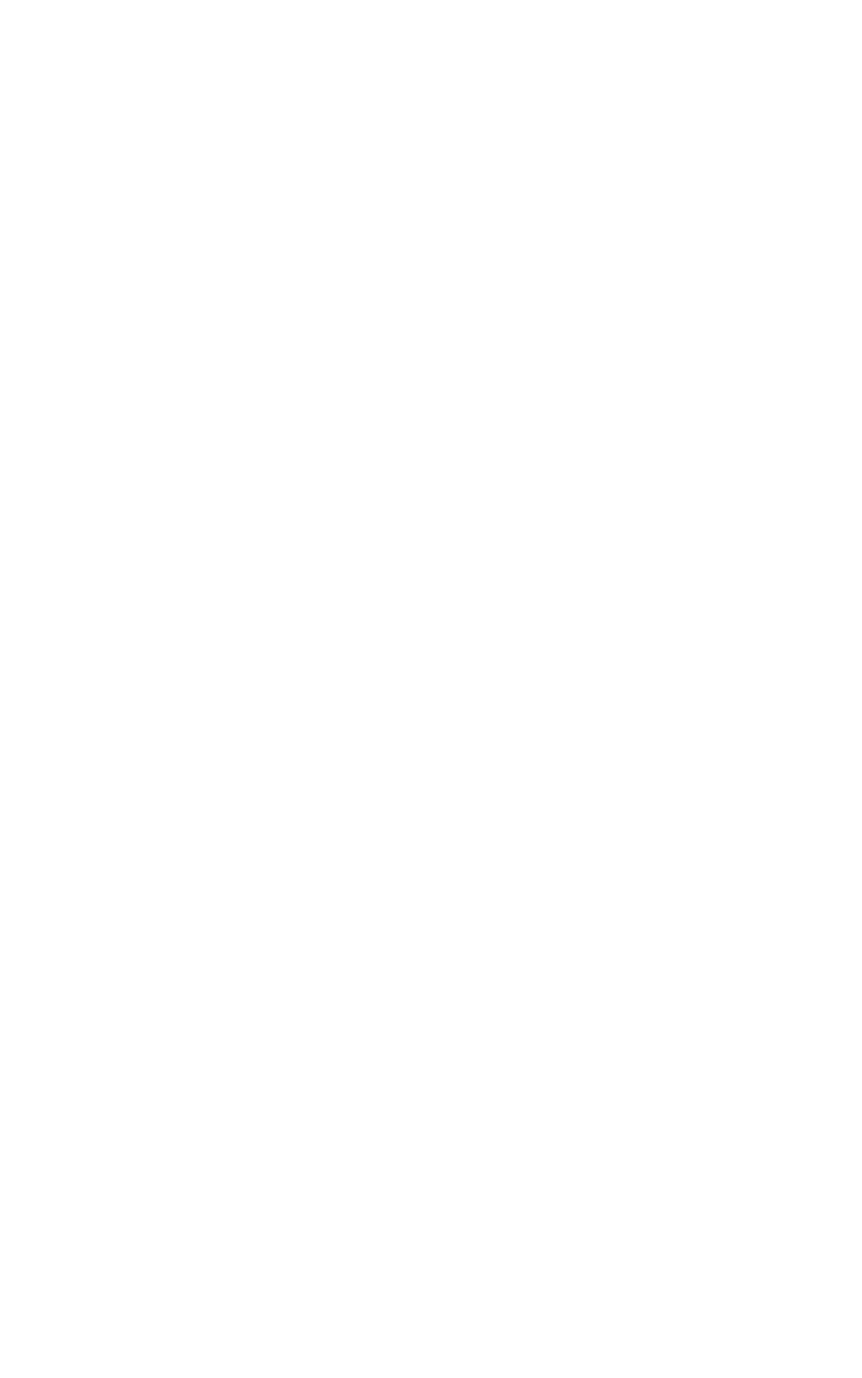
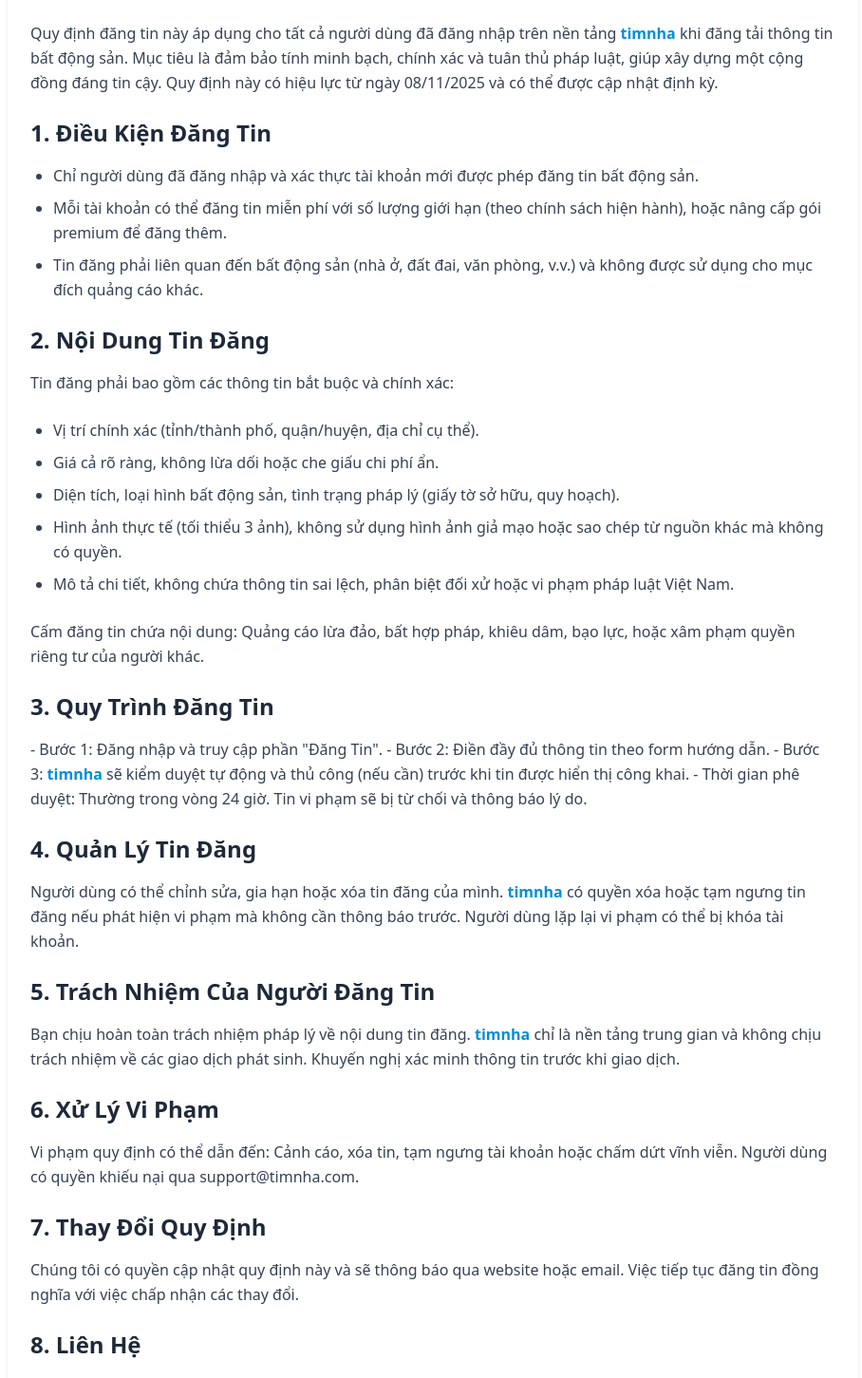
Before and after one commit to hdpiscoding/KLTN-FE, a React (Vite) app in the folder fe/: page /posting-regulation in a window 1280 px wide. Before the commit this address had no page. Shown: the part 142-1593 px from the top of the page at 95% size, without its empty margins (184-1092 px from the left). Before the commit the page ends 800 px from the top, so only its background shows below. Built offline with nearby package versions, Linux system fonts and the light colour scheme; the HTML template or start-up script is replaced by a standard one.

Commit message:
feat(pages): add PostingRegulation

```diff
--- a/fe/src/App.tsx
+++ b/fe/src/App.tsx
@@ -13,6 +13,7 @@ import {FAQ} from "@/pages/FAQ.tsx";
 import TermsOfUse from "@/pages/TermOfUse.tsx";
 import OperatingRegulations from "@/pages/OperatingRegulations.tsx";
 import PrivacyPolicy from "@/pages/PrivacyPolicy.tsx";
+import PostingRegulations from "@/pages/PostingRegulations.tsx";
 
 function App() {
 
@@ -39,6 +40,7 @@ function App() {
                       <Route path="/term-of-use" element={<TermsOfUse/>}/>
                       <Route path="/operating-regulation" element={<OperatingRegulations/>}/>
                       <Route path="/privacy-policy" element={<PrivacyPolicy/>}/>
+                      <Route path="/posting-regulation" element={<PostingRegulations/>}/>
                   </Route>
 
               </Routes>
--- a/fe/src/layouts/Footer.tsx
+++ b/fe/src/layouts/Footer.tsx
@@ -80,7 +80,7 @@ export const Footer = () => {
                                     </Link>
                                 </li>
                                 <li>
-                                    <Link to="/posting-rules" className="text-gray-600 hover:text-[#008DDA] transition-colors">
+                                    <Link to="/posting-regulation" className="text-gray-600 hover:text-[#008DDA] transition-colors">
                                         Quy định đăng tin
                                     </Link>
                                 </li>
@@ -97,7 +97,7 @@ export const Footer = () => {
                                 </p>
                                 <p className="flex items-center gap-2">
                                     <Mail className="w-4 h-4 flex-shrink-0" />
-                                    <span>abc@gmail.com</span>
+                                    <span>support@timnha.com</span>
                                 </p>
                                 <p className="flex items-center gap-2">
                                     <MapPin className="w-4 h-4 flex-shrink-0" />
--- /dev/null
+++ b/fe/src/pages/PostingRegulations.tsx
@@ -0,0 +1,75 @@
+import React from 'react';
+
+const PostingRegulations: React.FC = () => {
+    return (
+        <div className="max-w-4xl my-4 mx-auto p-6 bg-white shadow-md rounded-lg">
+            <h3 className="text-3xl font-bold mb-6 text-center text-gray-800">Quy Định Đăng Tin</h3>
+            <p className="mb-6 text-gray-700 leading-relaxed">
+                Quy định đăng tin này áp dụng cho tất cả người dùng đã đăng nhập trên nền tảng <span className="text-[#008DDA] font-semibold">timnha</span> khi đăng tải thông tin bất động sản. Mục tiêu là đảm bảo tính minh bạch, chính xác và tuân thủ pháp luật, giúp xây dựng một cộng đồng đáng tin cậy. Quy định này có hiệu lực từ ngày 08/11/2025 và có thể được cập nhật định kỳ.
+            </p>
+
+            <h4 className="text-2xl font-semibold mb-4 text-gray-800">1. Điều Kiện Đăng Tin</h4>
+            <ul className="list-disc pl-6 mb-6 text-gray-700 leading-relaxed">
+                <li className="mb-2">
+                    Chỉ người dùng đã đăng nhập và xác thực tài khoản mới được phép đăng tin bất động sản.
+                </li>
+                <li className="mb-2">
+                    Mỗi tài khoản có thể đăng tin miễn phí với số lượng giới hạn (theo chính sách hiện hành), hoặc nâng cấp gói premium để đăng thêm.
+                </li>
+                <li className="mb-2">
+                    Tin đăng phải liên quan đến bất động sản (nhà ở, đất đai, văn phòng, v.v.) và không được sử dụng cho mục đích quảng cáo khác.
+                </li>
+            </ul>
+
+            <h4 className="text-2xl font-semibold mb-4 text-gray-800">2. Nội Dung Tin Đăng</h4>
+            <p className="mb-6 text-gray-700 leading-relaxed">
+                Tin đăng phải bao gồm các thông tin bắt buộc và chính xác:
+            </p>
+            <ul className="list-disc pl-6 mb-6 text-gray-700 leading-relaxed">
+                <li className="mb-2">Vị trí chính xác (tỉnh/thành phố, quận/huyện, địa chỉ cụ thể).</li>
+                <li className="mb-2">Giá cả rõ ràng, không lừa dối hoặc che giấu chi phí ẩn.</li>
+                <li className="mb-2">Diện tích, loại hình bất động sản, tình trạng pháp lý (giấy tờ sở hữu, quy hoạch).</li>
+                <li className="mb-2">Hình ảnh thực tế (tối thiểu 3 ảnh), không sử dụng hình ảnh giả mạo hoặc sao chép từ nguồn khác mà không có quyền.</li>
+                <li className="mb-2">Mô tả chi tiết, không chứa thông tin sai lệch, phân biệt đối xử hoặc vi phạm pháp luật Việt Nam.</li>
+            </ul>
+            <p className="mb-6 text-gray-700 leading-relaxed">
+                Cấm đăng tin chứa nội dung: Quảng cáo lừa đảo, bất hợp pháp, khiêu dâm, bạo lực, hoặc xâm phạm quyền riêng tư của người khác.
+            </p>
+
+            <h4 className="text-2xl font-semibold mb-4 text-gray-800">3. Quy Trình Đăng Tin</h4>
+            <p className="mb-6 text-gray-700 leading-relaxed">
+                - Bước 1: Đăng nhập và truy cập phần "Đăng Tin".
+                - Bước 2: Điền đầy đủ thông tin theo form hướng dẫn.
+                - Bước 3: <span className="text-[#008DDA] font-semibold">timnha</span> sẽ kiểm duyệt tự động và thủ công (nếu cần) trước khi tin được hiển thị công khai.
+                - Thời gian phê duyệt: Thường trong vòng 24 giờ. Tin vi phạm sẽ bị từ chối và thông báo lý do.
+            </p>
+
+            <h4 className="text-2xl font-semibold mb-4 text-gray-800">4. Quản Lý Tin Đăng</h4>
+            <p className="mb-6 text-gray-700 leading-relaxed">
+                Người dùng có thể chỉnh sửa, gia hạn hoặc xóa tin đăng của mình. <span className="text-[#008DDA] font-semibold">timnha</span> có quyền xóa hoặc tạm ngưng tin đăng nếu phát hiện vi phạm mà không cần thông báo trước. Người dùng lặp lại vi phạm có thể bị khóa tài khoản.
+            </p>
+
+            <h4 className="text-2xl font-semibold mb-4 text-gray-800">5. Trách Nhiệm Của Người Đăng Tin</h4>
+            <p className="mb-6 text-gray-700 leading-relaxed">
+                Bạn chịu hoàn toàn trách nhiệm pháp lý về nội dung tin đăng. <span className="text-[#008DDA] font-semibold">timnha</span> chỉ là nền tảng trung gian và không chịu trách nhiệm về các giao dịch phát sinh. Khuyến nghị xác minh thông tin trước khi giao dịch.
+            </p>
+
+            <h4 className="text-2xl font-semibold mb-4 text-gray-800">6. Xử Lý Vi Phạm</h4>
+            <p className="mb-6 text-gray-700 leading-relaxed">
+                Vi phạm quy định có thể dẫn đến: Cảnh cáo, xóa tin, tạm ngưng tài khoản hoặc chấm dứt vĩnh viễn. Người dùng có quyền khiếu nại qua support@timnha.com.
+            </p>
+
+            <h4 className="text-2xl font-semibold mb-4 text-gray-800">7. Thay Đổi Quy Định</h4>
+            <p className="mb-6 text-gray-700 leading-relaxed">
+                Chúng tôi có quyền cập nhật quy định này và sẽ thông báo qua website hoặc email. Việc tiếp tục đăng tin đồng nghĩa với việc chấp nhận các thay đổi.
+            </p>
+
+            <h4 className="text-2xl font-semibold mb-4 text-gray-800">8. Liên Hệ</h4>
+            <p className="mb-6 text-gray-700 leading-relaxed">
+                Nếu bạn có câu hỏi về Quy định đăng tin, vui lòng liên hệ qua email: support@timnha.com.
+            </p>
+        </div>
+    );
+};
+
+export default PostingRegulations;
```
